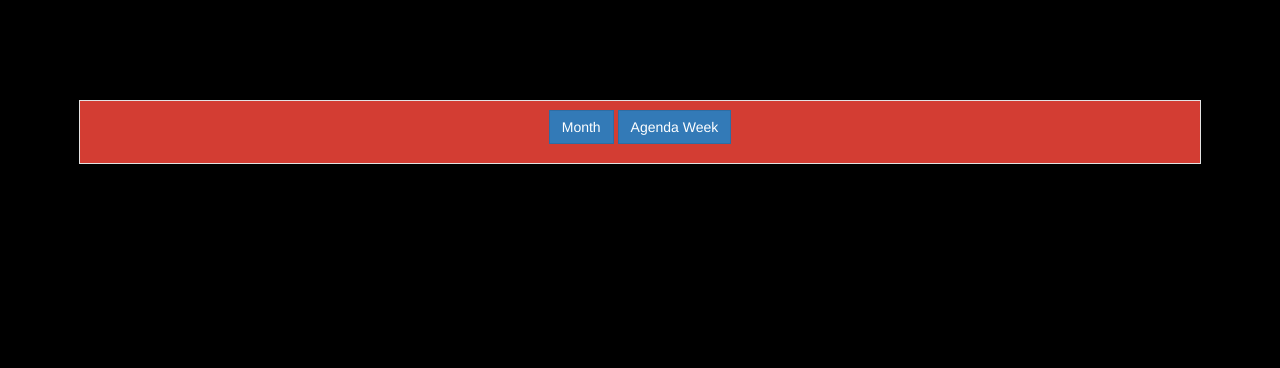
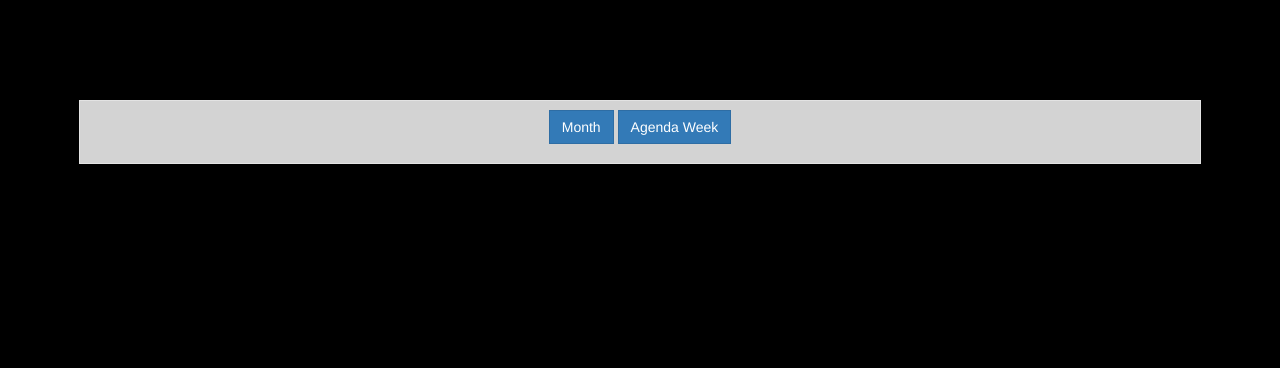
Before and after one commit to Deathridge/planit, a Django app: template planner/templates/planner.html in a window 1280 px wide. Shown: the part 52-420 px from the top of the page. Run offline with Django 3.2, Linux system fonts and the light colour scheme; the template is opened without the code that fills it, so the values that code supplies are empty; some libraries are stand-ins or nearby versions.

Commit message:
asthetics change

```diff
--- a/static/css/flights.css
+++ b/static/css/flights.css
@@ -117,7 +117,7 @@
 
 .well {
 
-  background: #d33d33;
+  background: #d3d3d3;
 }
 
 .blank {
```
